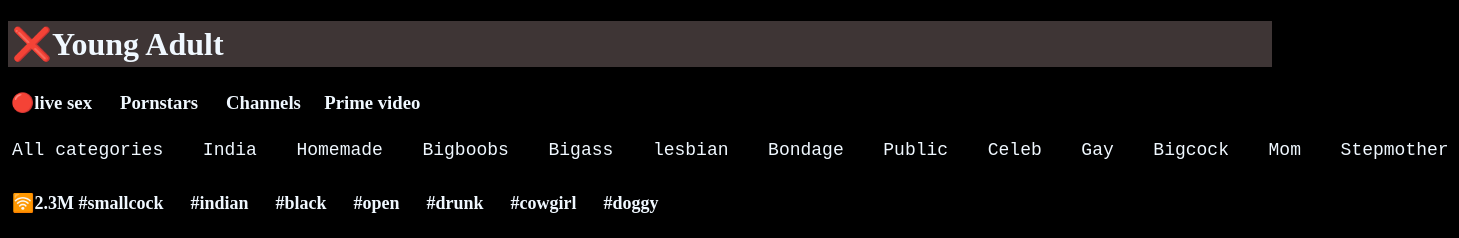
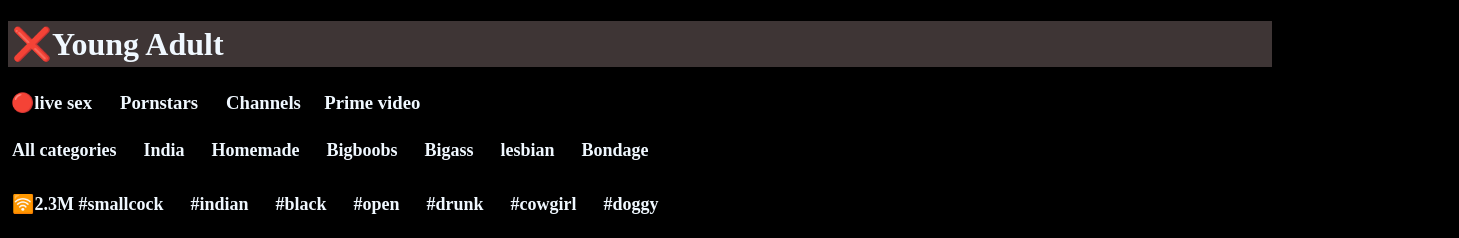
Before and after one commit to xnex11/youngadult, a plain HTML site: page index.html in a window 1280 px wide. Shown: the top 238 px of the page, 1459 px wide, since content can reach past the window. Drawn offline with Linux system fonts and the light colour scheme.

Commit message:
Update index.html

```diff
--- a/index.html
+++ b/index.html
@@ -11,7 +11,7 @@
         <div >
             <h1 class="hd">❌Young Adult</h1>
             <h3 class="fc">🔴live sex &emsp; Pornstars &emsp; Channels &emsp;Prime video</h3>
-            <pre class="fcc ">All categories &emsp; India &emsp; Homemade &emsp; Bigboobs &emsp; Bigass &emsp; lesbian &emsp; Bondage &emsp; Public &emsp; Celeb &emsp; Gay &emsp; Bigcock &emsp; Mom &emsp; Stepmother </pre>
+            <h3 class="fcc ">All categories &emsp; India &emsp; Homemade &emsp; Bigboobs &emsp; Bigass &emsp; lesbian &emsp; Bondage &emsp; </h3>
             <h4 class="fcc">🛜2.3M #smallcock &emsp; #indian &emsp; #black &emsp; #open &emsp; #drunk &emsp; #cowgirl &emsp; #doggy</h4>
             <h2 class="tr">TIRED AFTER FUCKING TRANSGENDER</h2>
             <center>
```
